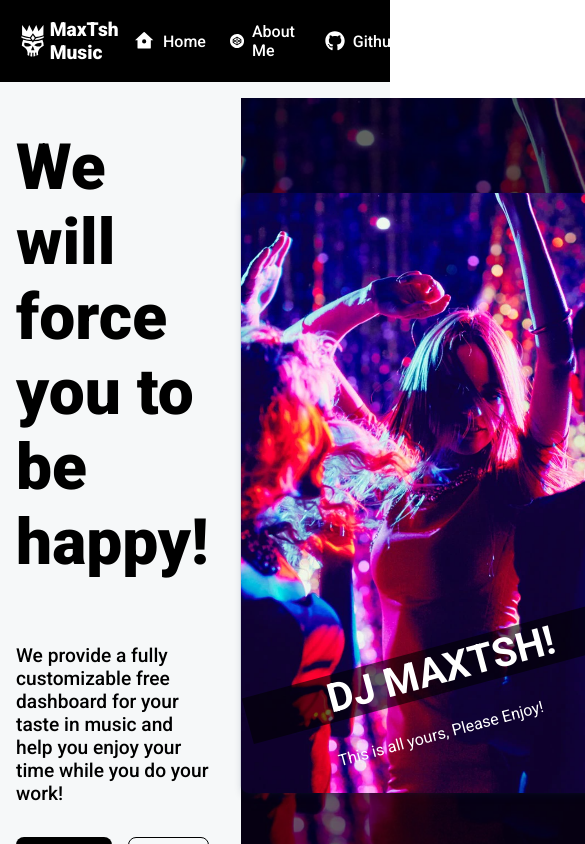
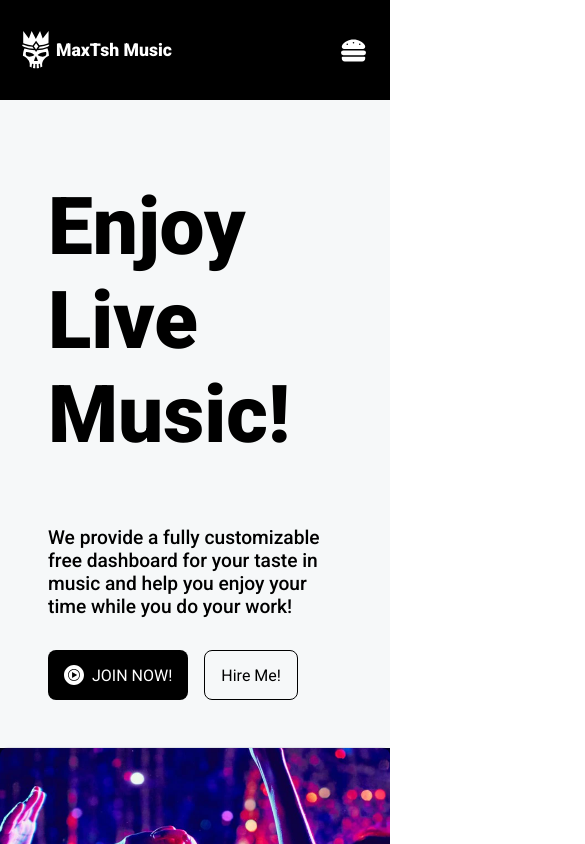
Before and after one commit to maxtsh/music, a Next.js app: page / in a window 390 px wide. Shown: the top 844 px of the page, 585 px wide, since content can reach past the window. Built offline with nearby package versions, Linux system fonts and the light colour scheme.

Commit message:
added responsive to home page

```diff
--- a/components/Header/Header.styles.ts
+++ b/components/Header/Header.styles.ts
@@ -1,10 +1,11 @@
 import styled from "styled-components";
+import { Responsive } from "../../styles/Mixins";
 
 export const Container = styled.header`
+  position: relative;
   display: flex;
   align-items: center;
   height: 100px;
-  padding: 1rem;
   background-color: #000;
 
   .nav {
@@ -45,6 +46,7 @@ export const Container = styled.header`
     }
 
     &-left {
+      padding-left: 1rem;
       flex: 25%;
 
       &-item {
@@ -53,13 +55,13 @@ export const Container = styled.header`
           align-items: center;
 
           &-icon {
-            font-size: 50px;
+            font-size: 40px;
             color: #fff;
             cursor: pointer;
           }
 
           &-title {
-            font-size: 120%;
+            font-size: 110%;
             font-weight: 900;
             color: #fff;
             cursor: pointer;
@@ -69,19 +71,167 @@ export const Container = styled.header`
     }
 
     &-center {
-      flex: 50%;
+      flex: 60%;
 
       &-item {
-        margin-right: var(--sp-3);
+        margin-right: var(--sp-2);
       }
     }
 
     &-right {
-      flex: 25%;
+      flex: 15%;
+      padding-right: 1rem;
       justify-content: flex-end;
 
       &-item {
       }
     }
+
+    ${Responsive.tablet.standard`
+      display: none;
+    `}
   }
+
+  .mobile {
+    display: none;
+    height: 100px;
+
+    &-left,
+    &-right {
+      display: flex;
+      list-style: none;
+      padding: 1rem;
+
+      &-item {
+        display: flex;
+        align-items: center;
+        cursor: pointer;
+
+        &-icon {
+          font-size: 25px;
+          color: #fff;
+          margin-right: var(--sp-1);
+        }
+
+        &-logo {
+          display: flex;
+          align-items: center;
+
+          &-icon {
+            font-size: 40px;
+            color: #fff;
+            cursor: pointer;
+          }
+
+          &-title {
+            font-size: 110%;
+            font-weight: 900;
+            color: #fff;
+            cursor: pointer;
+          }
+        }
+      }
+    }
+
+    &-nav {
+      display: flex;
+      position: fixed;
+      height: 100vh;
+      width: 100%;
+      flex-direction: column;
+      justify-content: space-evenly;
+      align-items: center;
+      clip-path: circle(100px at 90% -15%);
+      transition: all 1s ease-out;
+      pointer-events: none;
+      background-color: #000;
+      z-index: 5;
+
+      &-close {
+        position: absolute;
+        top: 40px;
+        right: 30px;
+        cursor: pointer;
+
+        &-icon {
+          font-size: 20px;
+          color: #fff;
+        }
+      }
+
+      &.open {
+        clip-path: circle(1500px at 90% -15%);
+        pointer-events: all;
+      }
+
+      &-list {
+        list-style: none;
+        padding: 0;
+
+        &-item {
+          margin-bottom: 2rem;
+          opacity: 0;
+
+          &.fade {
+            opacity: 1;
+          }
+
+          &-link {
+            display: flex;
+            align-items: center;
+            font-size: 200%;
+            font-weight: 700;
+            color: #fff;
+            text-decoration: none;
+
+            &:hover {
+              background-color: transparent;
+            }
+          }
+
+          &-navicon {
+            margin-right: 1rem;
+          }
+
+          &:nth-child(1) {
+            transition: all 0.5s ease 0.2s;
+          }
+
+          &:nth-child(2) {
+            transition: all 0.5s ease 0.2s;
+          }
+
+          &:nth-child(3) {
+            transition: all 0.5s ease 0.4s;
+          }
+
+          &:nth-child(4) {
+            transition: all 0.5s ease 0.6s;
+          }
+
+          &:nth-child(5) {
+            transition: all 0.5s ease 0.8s;
+          }
+
+          &:nth-child(6) {
+            transition: all 0.5s ease 1s;
+          }
+        }
+      }
+    }
+
+    .menu {
+      .right-menu {
+        display: none;
+      }
+    }
+  }
+
+  ${Responsive.tablet.standard`
+    .mobile{
+      display: flex;
+      flex: 1;
+      justify-content: space-between;
+    }
+    `}
 `;
--- a/components/Header/Header.tsx
+++ b/components/Header/Header.tsx
@@ -1,11 +1,17 @@
 import { GiCrownedSkull } from "react-icons/gi";
 import { SiYoutubemusic, SiLinkedin, SiCodepen } from "react-icons/si";
 import { RiHome7Fill } from "react-icons/ri";
-import { FaGithub } from "react-icons/fa";
+import { FaGithub, FaHamburger } from "react-icons/fa";
 import { Container } from "./Header.styles";
 import Link from "next/link";
+import { useState } from "react";
+import { BsXLg } from "react-icons/bs";
 
 const Header: React.FC = () => {
+  const [open, setOpen] = useState(false);
+
+  const handleOpen = () => setOpen(!open);
+
   return (
     <Container>
       <nav className="nav">
@@ -65,6 +71,63 @@ const Header: React.FC = () => {
           </li>
         </ul>
       </nav>
+      <nav className="mobile">
+        <ul className="mobile-left">
+          <li className="mobile-left-item">
+            <div className="mobile-left-item-logo">
+              <GiCrownedSkull className="mobile-left-item-logo-icon" />
+              <h2 className="mobile-left-item-logo-title">MaxTsh Music</h2>
+            </div>
+          </li>
+        </ul>
+        <ul className="mobile-right">
+          <li className="mobile-right-item" onClick={handleOpen}>
+            <FaHamburger className="mobile-right-item-icon" />
+          </li>
+        </ul>
+        <div className={`mobile-nav ${open ? "open" : ""}`}>
+          <div className="mobile-nav-close" onClick={handleOpen}>
+            <BsXLg className="mobile-nav-close-icon" />
+          </div>
+          <ul className="mobile-nav-list">
+            <li className={`mobile-nav-list-item ${open ? "fade" : ""}`}>
+              <Link passHref href="/">
+                <a className="mobile-nav-list-item-link">
+                  <RiHome7Fill className="mobile-nav-list-item-navicon" />
+                  <span className="mobile-nav-list-item-navtext">Home</span>
+                </a>
+              </Link>
+            </li>
+            <li className={`mobile-nav-list-item ${open ? "fade" : ""}`}>
+              <Link passHref href="/about">
+                <a className="mobile-nav-list-item-link">
+                  <SiCodepen className="mobile-nav-list-item-navicon" />
+                  <span className="mobile-nav-list-item-navtext">About Me</span>
+                </a>
+              </Link>
+            </li>
+            <li className={`mobile-nav-list-item ${open ? "fade" : ""}`}>
+              <Link passHref href="https://github.com/maxtsh">
+                <a className="mobile-nav-list-item-link">
+                  <FaGithub className="mobile-nav-list-item-navicon" />
+                  <span className="mobile-nav-list-item-navtext">Github</span>
+                </a>
+              </Link>
+            </li>
+            <li className={`mobile-nav-list-item ${open ? "fade" : ""}`}>
+              <Link
+                passHref
+                href="https://www.linkedin.com/in/mohammad-tatshahdoost/"
+              >
+                <a className="mobile-nav-list-item-link">
+                  <SiLinkedin className="mobile-nav-list-item-navicon" />
+                  <span className="mobile-nav-list-item-navtext">Linkedin</span>
+                </a>
+              </Link>
+            </li>
+          </ul>
+        </div>
+      </nav>
     </Container>
   );
 };
--- a/pages/index.tsx
+++ b/pages/index.tsx
@@ -1,5 +1,6 @@
 import type { NextPage } from "next";
 import Head from "next/head";
+import { SiYoutubemusic } from "react-icons/si";
 import Header from "../components/Header";
 import { Container } from "../styles/pages/home/Home.styles";
 import Link from "next/link";
@@ -19,9 +20,7 @@ const Home: NextPage = () => {
       <main className="main">
         <div className="main-left">
           <div className="main-left-intro">
-            <h1 className="main-left-intro-title">
-              We will force you to be happy!
-            </h1>
+            <h1 className="main-left-intro-title">Enjoy Live Music!</h1>
             <p className="main-left-intro-description">
               We provide a fully customizable free dashboard for your taste in
               music and help you enjoy your time while you do your work!
@@ -29,7 +28,10 @@ const Home: NextPage = () => {
           </div>
           <div className="main-left-btns">
             <Link passHref href="/dashboard">
-              <a className="main-left-btns-now">JOIN NOW!</a>
+              <a className="main-left-btns-now">
+                <SiYoutubemusic className="main-left-btns-now-icon" />
+                JOIN NOW!
+              </a>
             </Link>
             <Link
               passHref
--- a/styles/pages/home/Home.styles.ts
+++ b/styles/pages/home/Home.styles.ts
@@ -1,4 +1,5 @@
 import styled from "styled-components";
+import { Responsive } from "../../Mixins";
 
 export const Container = styled.div`
   width: 100%;
@@ -12,9 +13,9 @@ export const Container = styled.div`
     flex: 1;
 
     &-left {
-      flex: 1;
       margin: 1rem;
-      flex: 50%;
+      padding: 2rem;
+      flex: 60%;
       display: flex;
       flex-direction: column;
       justify-content: space-around;
@@ -25,7 +26,7 @@ export const Container = styled.div`
 
         &-title {
           margin: 2rem 0rem;
-          font-size: 400%;
+          font-size: 500%;
           font-weight: 900;
           color: #000;
         }
@@ -52,6 +53,11 @@ export const Container = styled.div`
           margin-right: 1rem;
           background-color: #000;
           text-decoration: none;
+
+          &-icon {
+            font-size: 20px;
+            margin-right: 0.5rem;
+          }
         }
 
         &-hire {
@@ -69,12 +75,11 @@ export const Container = styled.div`
     }
 
     &-right {
-      margin: 1rem;
       position: relative;
       display: flex;
       justify-content: center;
       align-items: center;
-      flex: 50%;
+      flex: 40%;
       background-image: url("/assets/disco-01.jpg");
       background-repeat: no-repeat;
       background-position: center;
@@ -127,4 +132,11 @@ export const Container = styled.div`
       }
     }
   }
+
+  ${Responsive.tablet.standard`
+    .main{
+      flex-direction: column;
+    }
+
+  `}
 `;
```
